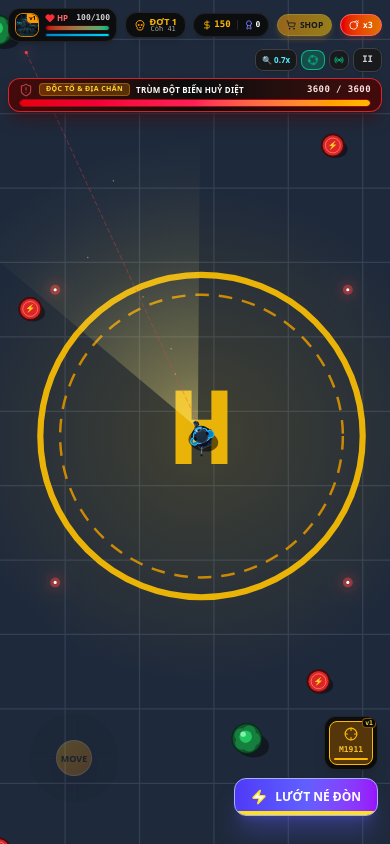
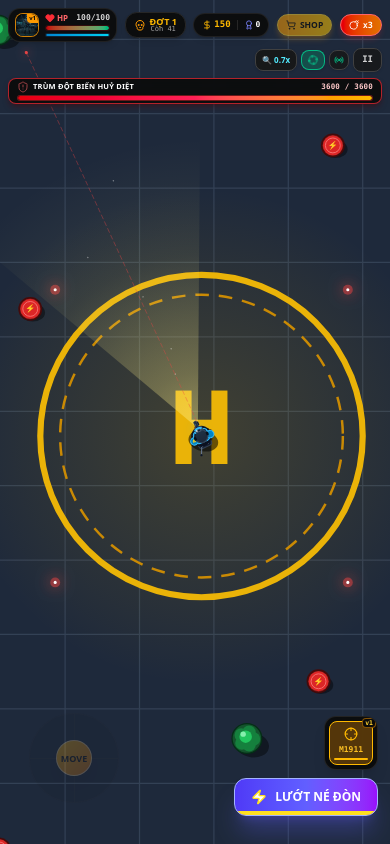
Before and after one commit to ducvantran25121993-ui/Game-zombies, a React (Vite) app: page / in a window 390 px wide. Both pictures are taken after a click on the button "BẮT ĐẦU CHƠI NGAY". Built offline with nearby package versions, Linux system fonts and the light colour scheme.

Commit message:
refactor: optimize HUD boss bar for mobile
Adjust styling and layout for the boss HP bar to improve mobile readability and compact screen space usage.

```diff
--- a/src/components/HUD.tsx
+++ b/src/components/HUD.tsx
@@ -250,46 +250,49 @@ export const HUD: React.FC<HUDProps> = ({
           </div>
         </div>
 
-        {/* ROW 2: Dedicated Epic Boss Bar (Full width, clickable to lock/unlock target) or Map Chip */}
+        {/* ROW 2: Dedicated Epic Boss Bar (Compact & Mobile-Optimized, clickable to lock/unlock target) or Map Chip */}
         {bossHp ? (
           <div
             onClick={() => {
               window.dispatchEvent(new CustomEvent('toggle-boss-lock'));
             }}
-            className="w-full bg-gradient-to-r from-red-950/95 via-neutral-950/95 to-red-950/95 backdrop-blur-md px-2.5 py-1 rounded-xl border border-red-500/80 shadow-lg shadow-red-950/50 cursor-pointer hover:border-amber-400/90 transition-all active:scale-[0.99] group select-none"
+            className="w-full max-w-xl mx-auto bg-neutral-950/90 backdrop-blur-md px-2 py-0.5 sm:px-2.5 sm:py-1 rounded-lg sm:rounded-xl border border-red-500/70 shadow-md shadow-red-950/40 cursor-pointer hover:border-amber-400/90 transition-all active:scale-[0.99] group select-none"
             title="Click/Chạm để Khóa hoặc Hủy Khóa mục tiêu Boss"
           >
-            <div className="flex items-center justify-between text-[8px] sm:text-[10px] font-black text-red-200 uppercase tracking-wider mb-0.5">
-              <div className="flex items-center gap-1.5 min-w-0">
-                <ShieldAlert className="w-3.5 h-3.5 text-red-400 shrink-0 animate-pulse group-hover:text-amber-400" />
+            {/* Top row: Boss Icon + Name + Skill tag + HP Ratio */}
+            <div className="flex items-center justify-between text-[7.5px] sm:text-[9.5px] font-black text-red-200 uppercase tracking-wide gap-1">
+              <div className="flex items-center gap-1 min-w-0 flex-1 truncate">
+                <ShieldAlert className="w-3 h-3 sm:w-3.5 sm:h-3.5 text-red-400 shrink-0 animate-pulse group-hover:text-amber-400" />
                 {bossHp.badge && (
-                  <span className="px-1.5 py-0.2 rounded bg-amber-500/25 text-amber-300 font-bold border border-amber-500/40 text-[7px] sm:text-[8px] shrink-0">
+                  <span className="px-1 py-0.2 rounded bg-amber-500/20 text-amber-300 font-bold border border-amber-500/30 text-[6.5px] sm:text-[7.5px] shrink-0 hidden xs:inline-block">
                     {bossHp.badge}
                   </span>
                 )}
                 <span className="font-black text-white tracking-wide truncate">{bossHp.name}</span>
-                <span className="text-[7px] text-amber-400/90 font-mono hidden sm:inline-block bg-neutral-900/80 px-1 py-0.2 rounded border border-neutral-700">
-                  🎯 Chạm để Khóa
+                {bossHp.currentSkill && (
+                  <span className="text-[6.5px] sm:text-[8px] text-amber-300 font-mono font-bold bg-amber-950/60 border border-amber-500/40 px-1 py-0.2 rounded truncate shrink-0 max-w-[140px] sm:max-w-[200px] flex items-center gap-0.5">
+                    <span className="w-1 h-1 rounded-full bg-amber-400 animate-ping inline-block shrink-0" />
+                    <span>{bossHp.currentSkill}</span>
+                  </span>
+                )}
+              </div>
+              <div className="flex items-center gap-1 shrink-0 ml-1">
+                <span className="font-mono text-red-200 font-black text-[7.5px] sm:text-[9.5px]">
+                  {Math.ceil(bossHp.current)} / {bossHp.max}
+                </span>
+                <span className="text-[7px] text-amber-400 font-mono hidden sm:inline-block bg-neutral-900/80 px-1 py-0.2 rounded border border-neutral-700">
+                  🎯 Khóa
                 </span>
               </div>
-              <span className="font-mono text-red-100 shrink-0 ml-2 font-black text-[9px] sm:text-[10px]">
-                {Math.ceil(bossHp.current)} / {bossHp.max}
-              </span>
             </div>
-            {/* Segmented HP Gauge */}
-            <div className="h-2 w-full bg-neutral-950 rounded-full overflow-hidden border border-red-800 shadow-inner">
+
+            {/* Segmented Slim HP Gauge */}
+            <div className="h-1.5 sm:h-2 w-full bg-neutral-900 rounded-full overflow-hidden border border-red-900/80 shadow-inner mt-0.5">
               <div
-                className="h-full bg-gradient-to-r from-red-600 via-rose-500 to-amber-400 transition-all duration-150 rounded-full"
+                className="h-full bg-gradient-to-r from-red-600 via-rose-500 to-amber-400 transition-all duration-150 rounded-full shadow-[0_0_8px_rgba(239,68,68,0.5)]"
                 style={{ width: `${Math.max(0, Math.min(100, (bossHp.current / bossHp.max) * 100))}%` }}
               />
             </div>
-            {bossHp.currentSkill && (
-              <div className="text-[7.5px] sm:text-[9px] text-amber-200 truncate font-mono mt-0.5 tracking-tight flex items-center gap-1.5">
-                <span className="inline-block w-1.5 h-1.5 rounded-full bg-amber-400 animate-ping shrink-0" />
-                <span className="text-amber-400 font-bold uppercase text-[7px] sm:text-[8px]">ĐANG DÙNG CHIÊU:</span>
-                <span className="font-semibold text-amber-200">{bossHp.currentSkill}</span>
-              </div>
-            )}
           </div>
         ) : (
           <div className="flex items-center justify-between w-full">
```
